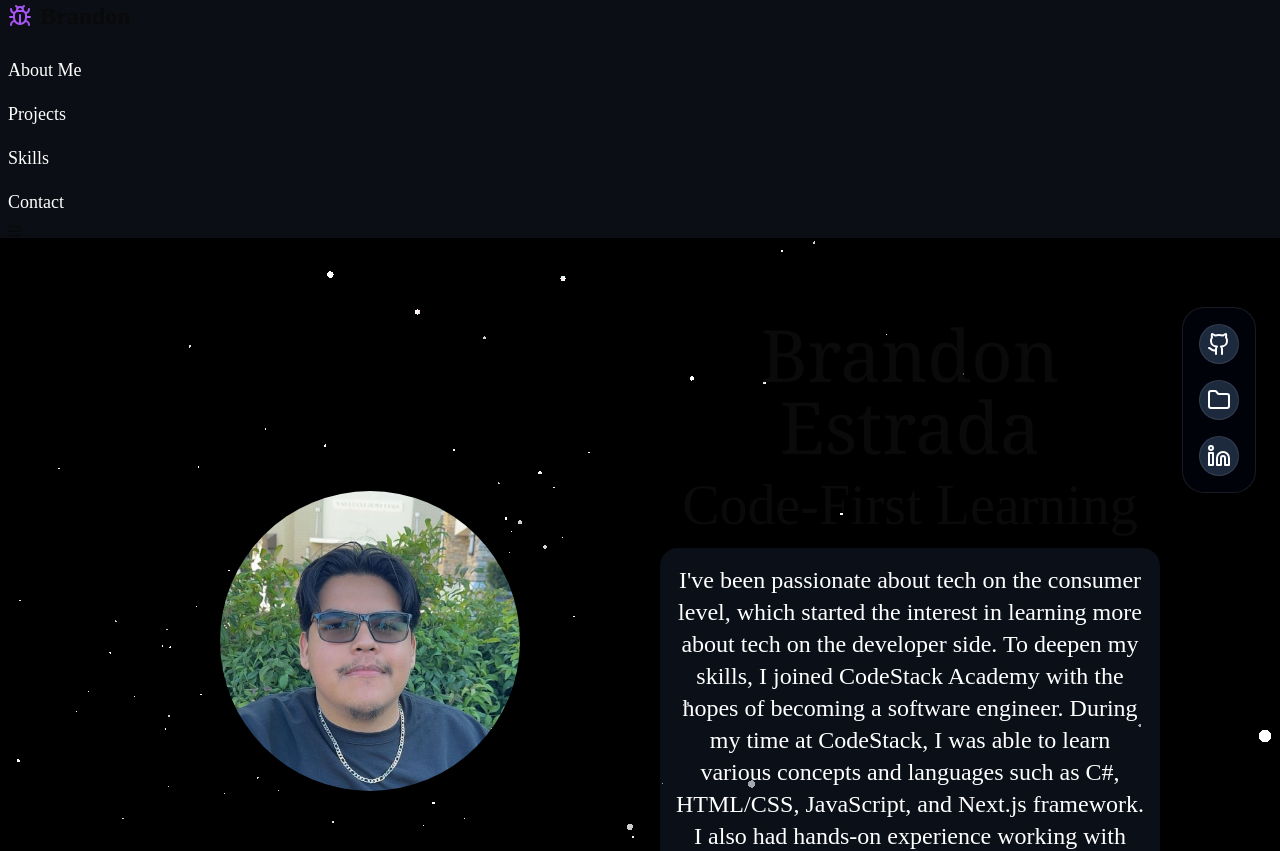
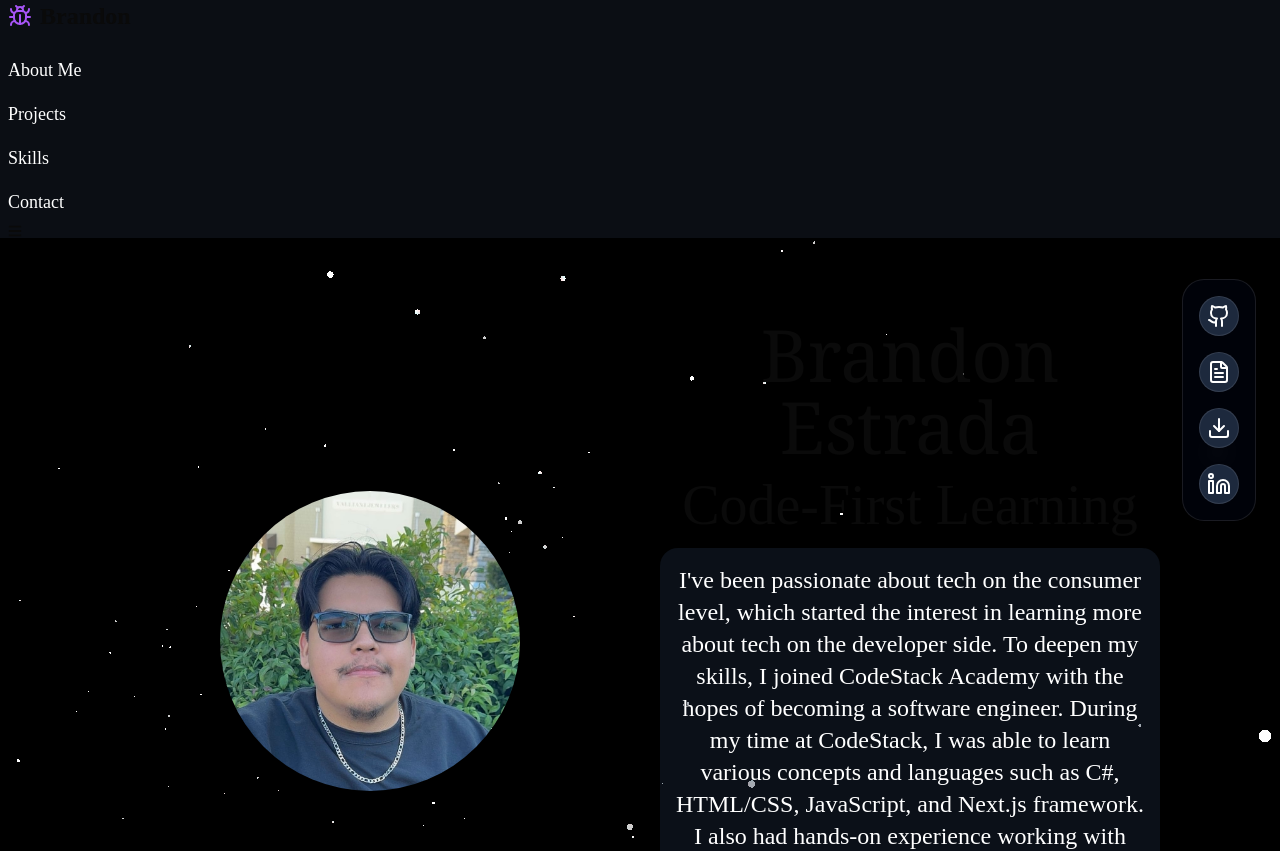
Before and after one commit to loopbutinfinite/Portfolio, a Next.js app: page / in a window 1280 px wide. Shown: the top 851 px of the page. Built offline with nearby package versions, Linux system fonts and the light colour scheme.

Commit message:
Edited the Socials tab to instead display a pdf file of the resume. As well as added both options of being able to view or download the resume.

```diff
--- a/app/page.tsx
+++ b/app/page.tsx
@@ -1,22 +1,20 @@
 import AboutMe from "@/components/AboutMe/AboutMe";
 import { BubbleBackground } from "@/components/animate-ui/components/backgrounds/bubble";
-import { LightRaysBackground } from "@/components/animate-ui/components/backgrounds/lightrays-background";
 import FooterSection from "@/components/Footer/Footer";
 import NavBar from "@/components/NavBar/NavBar";
 import { Project1 } from "@/components/ProjectsSection/Project1/Project1";
 import { Project2 } from "@/components/ProjectsSection/Project2/Project2";
 import { Project3 } from "@/components/ProjectsSection/Project3/Project3";
 import { Socials } from "@/components/SocialsFloatingDock/Socials";
-import { GravityStarsBackgroundDemo } from "@/components/StarsBackground/StarsBackground";
-import { Code } from "lucide-react";
-import { FolderIcon, GithubIcon, LinkedinIcon } from 'lucide-react';
+import { DownloadIcon, FileTextIcon, FolderIcon, GithubIcon, LinkedinIcon } from 'lucide-react';
 
 export default function Home() {
   const socialLinks = [
-    { title: "GitHub", icon: <GithubIcon size={24} />, href: "https://github.com/loopbutinfinite" },
-    { title: "Resume", icon: <FolderIcon size={24} />, href: "https://docs.google.com/document/d/1dH3ILX4xA-5c9EPnsSiM2vxrCxvp1foiVt-e6jkO7e4/edit?usp=sharing" },
-    { title: "LinkedIn", icon: <LinkedinIcon size={24} />, href: "https://www.linkedin.com/in/brandon-estrada-976546266/" },
-  ];
+  { title: "GitHub", icon: <GithubIcon size={24} />, href: "https://github.com/loopbutinfinite" },
+  { title: "View Resume", icon: <FileTextIcon size={24} />, href: "/resume.pdf" },
+  { title: "Download Resume", icon: <DownloadIcon size={24} />, href: "/resume.pdf", download: "Brandon_Estrada_Resume.pdf" },
+  { title: "LinkedIn", icon: <LinkedinIcon size={24} />, href: "https://www.linkedin.com/in/brandon-estrada-976546266/" },
+];
   return (
     <div className="bg-[#0B0E14]">
       <NavBar />
--- a/components/SocialsFloatingDock/Socials.tsx
+++ b/components/SocialsFloatingDock/Socials.tsx
@@ -15,7 +15,7 @@ export const Socials = ({
   items,
   desktopClassName,
 }: {
-  items: { title: string; icon: React.ReactNode; href: string }[];
+  items: { title: string; icon: React.ReactNode; href: string; download?: string }[];
   desktopClassName?: string;
 }) => {
   return (
@@ -55,11 +55,13 @@ function IconContainer({
   title,
   icon,
   href,
+  download,
 }: {
   mouseY: MotionValue;
   title: string;
   icon: React.ReactNode;
   href: string;
+  download?: string;
 }) {
   let ref = useRef<HTMLDivElement>(null);
 
@@ -76,8 +78,7 @@ function IconContainer({
 
   const [hovered, setHovered] = useState(false);
 
-  return (
-    <Link href={href} target="_blank">
+  const content = (
     <motion.div
       ref={ref}
       style={{ width, height }}
@@ -102,6 +103,19 @@ function IconContainer({
         {icon}
       </motion.div>
     </motion.div>
+  );
+
+  if (download) {
+    return (
+      <a href={href} download={download}>
+        {content}
+      </a>
+    );
+  }
+
+  return (
+    <Link href={href} target="_blank" rel="noopener noreferrer">
+      {content}
     </Link>
   );
 }
```
Also changed, not shown: 1 other file (tests, documents, lock files or other folders). Lines whose indentation alone changed are shown as unchanged.
